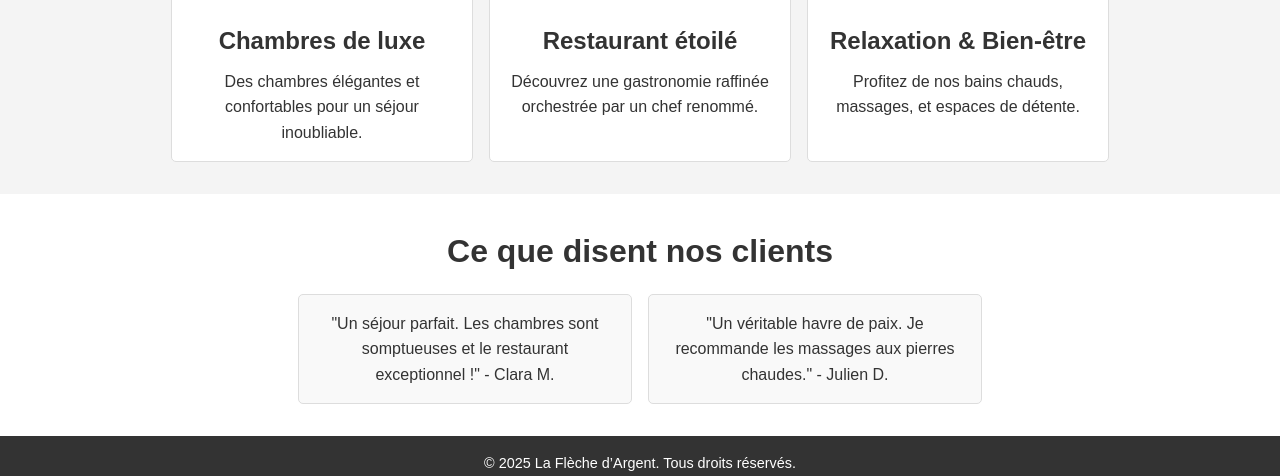
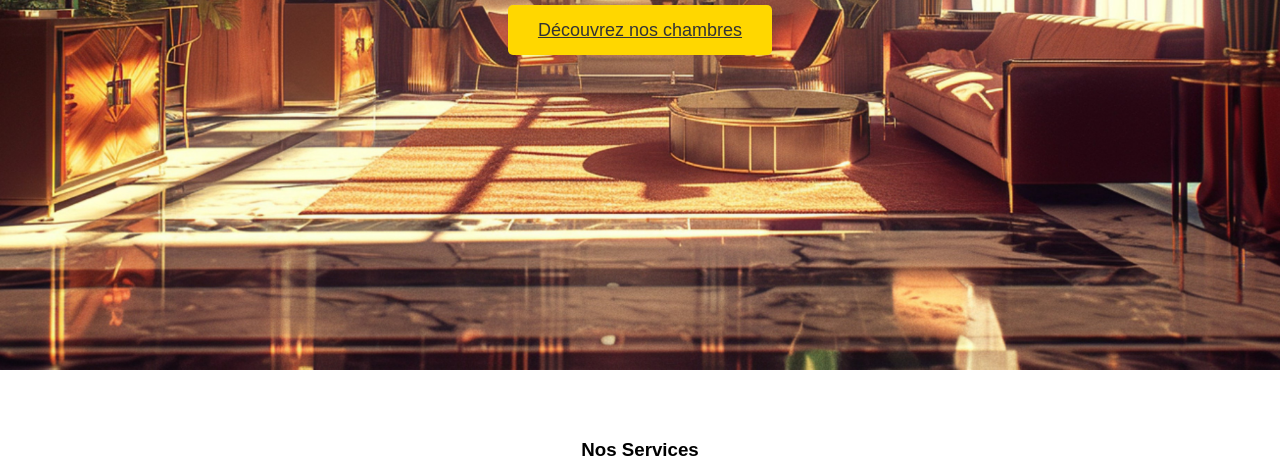
Before and after one commit to MelonCube-91/Projet-web, a PHP site: page /views/page_accueil.php in a window 1280 px wide. Shown: the part 698-1174 px from the top of the page. Run offline with PHP 8.4, Linux system fonts and the light colour scheme.

Commit message:
ajout image et pageaccueilcss

```diff
--- a/views/style/page_accueil.css
+++ b/views/style/page_accueil.css
@@ -1,144 +1,118 @@
-/* Reset CSS */
-body, h1, h2, h3, h4, p, ul, li {
+/* Style de base */
+body, html {
     margin: 0;
     padding: 0;
-    list-style: none;
-}
-
-/* Body styles */
-body {
-    font-family: Arial, sans-serif;
-    line-height: 1.6;
-    color: #333;
+    font-family: 'Arial', sans-serif;
   }
 
   /* Header */
-.header {
-    background: #333;
-    color: #fff;
-    padding: 1rem 0;
-}
-
-.header .container {
+  .navbar {
     display: flex;
     justify-content: space-between;
     align-items: center;
-    max-width: 1200px;
-    margin: 0 auto;
-    padding: 0 15px;
+    background-color: rgb(174, 133, 83);
+    padding: 15px 30px;
+    color: white;
+
   }
 
-.header .navbar ul {
+
+  .nav-links {
+    list-style: none;
     display: flex;
-    gap: 1rem;
+    margin: 0;
+    padding: 0;
   }
 
-.header .navbar a {
-    color: #fff;
-    text-decoration: none;
+  .nav-links li {
+    margin-left: 20px;
   }
 
-/* Hero Section */
-.hero {
-    background: url('images/hero.jpg') no-repeat center center/cover;
-    color: #fff;
-    text-align: center;
-    padding: 4rem 0;
+  .nav-links a {
+    text-decoration: none;
+    color: white;
+    transition: color 0.3s;
   }
 
-.hero h2 {
-    font-size: 2.5rem;
-    margin-bottom: 1rem;
+  .nav-links a:hover {
+    color: #FFD700;
   }
 
-.hero p {
-    font-size: 1.2rem;
-    margin-bottom: 1.5rem;
+
+  /* Body  */
+  /* Section Héros */
+  .hero {
+    background: url('hotel.jpg') no-repeat center center/cover;
+    height: 100vh;
+    display: flex;
+    justify-content: center;
+    align-items: center;
+    text-align: center;
+    color: white;
   }
 
-.hero .btn-primary {
-    background: #e67e22;
-    color: #fff;
-    padding: 0.5rem 1.5rem;
-    text-decoration: none;
+  .hero-content h1 {
+    font-size: 48px;
+    margin-bottom: 20px;
+  }
+
+  .hero-content p {
+    font-size: 20px;
+    margin-bottom: 30px;
+  }
+
+  .btn-primary {
+    padding: 15px 30px;
+    background-color: #FFD700;
+    border: none;
+    color: #333;
+    font-size: 18px;
+    cursor: pointer;
     border-radius: 5px;
   }
 
-/* Services Section */
+  .btn-primary:hover {
+    background-color: #e6b800;
+  }
+
+
+  /* Section Services */
   .services {
-    padding: 2rem 0;
-    background: #f4f4f4;
+    padding: 50px 20px;
     text-align: center;
   }
 
-.services h3 {
-    font-size: 2rem;
-    margin-bottom: 1rem;
+  /* Section Contact */
+  .contact {
+    padding: 50px 20px;
+    text-align: center;
+    background-color: rgb(174, 133, 83);
   }
 
-.services-grid {
+  .contact form {
     display: flex;
-    gap: 1rem;
-    justify-content: center;
+    flex-direction: column;
+    gap: 10px;
+    max-width: 400px;
+    margin: 0 auto;
   }
 
-.service-item {
-    background: #fff;
-    border: 1px solid #ddd;
+  .contact input, .contact textarea {
+    width: 100%;
+    padding: 10px;
+    font-size: 16px;
+    border: 1px solid #ccc;
     border-radius: 5px;
-    overflow: hidden;
-    max-width: 300px;
-    text-align: center;
   }
 
-.service-item img {
-    max-width: 100%;
+  .btn-secondary {
+    padding: 10px 20px;
+    background-color: #333;
+    color: white;
+    border: none;
+    cursor: pointer;
   }
 
-.service-item h4 {
-    font-size: 1.5rem;
-    margin: 1rem 0 0.5rem;
+  .btn-secondary:hover {
+    background-color: #444;
   }
-
-.service-item p {
-    font-size: 1rem;
-    padding: 0 1rem 1rem;
-}
-
-/* Avis Section */
-.avis {
-    padding: 2rem 0;
-    background: #fff;
-    text-align: center;
-}
-
-.avis h3 {
-    font-size: 2rem;
-    margin-bottom: 1rem;
-}
-
-.avis-grid {
-    display: flex;
-    gap: 1rem;
-    justify-content: center;
-}
-
-.avis-item {
-    max-width: 300px;
-    padding: 1rem;
-    border: 1px solid #ddd;
-    border-radius: 5px;
-    background: #f9f9f9;
-}
-
-/* Footer */
-.footer {
-    background: #333;
-    color: #fff;
-    text-align: center;
-    padding: 1rem 0;
-}
-
-.footer p {
-    font-size: 0.9rem;
-}
```
Also changed, not shown: views/style/hotel.jpg (added). Lines whose indentation alone changed are shown as unchanged.
